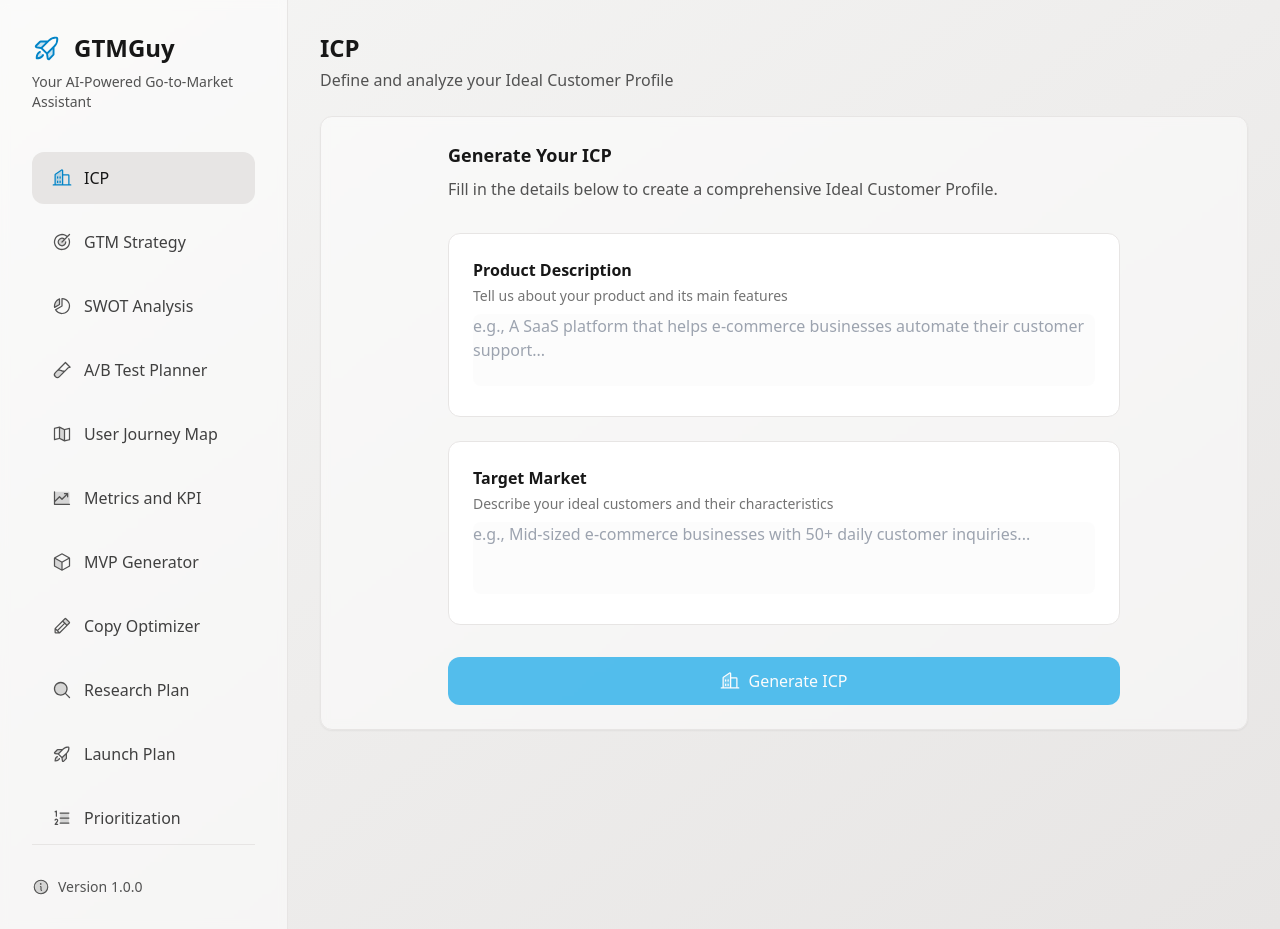
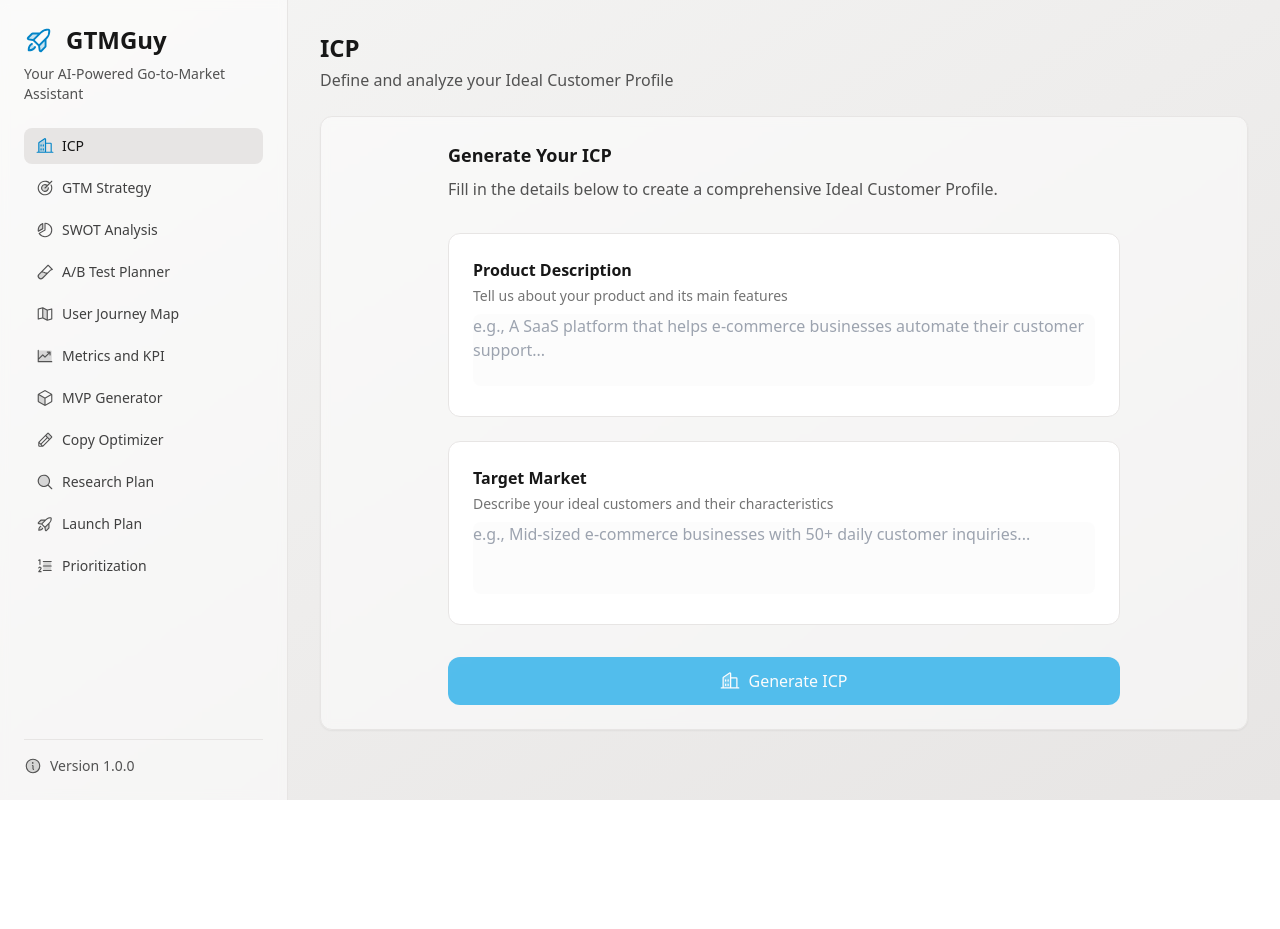
Before and after one commit to chibi-inc/gtmguy, a Nuxt app: page / in a window 1280 px wide. After the commit the page ends 800 px from the top, so only its background shows below. Built offline with nearby package versions, Linux system fonts and the light colour scheme.

Commit message:
ui made kawaiier

```diff
--- a/pages/index.vue
+++ b/pages/index.vue
@@ -1,45 +1,56 @@
 <template>
   <div class="flex min-h-screen bg-gradient-to-br from-stone-100 to-stone-200">
-    <!-- Sidebar -->
-    <aside class="w-72 p-8 border-r border-stone-200 bg-white/50 backdrop-blur-sm">
-      <div class="mb-10">
+    <!-- Fixed Sidebar -->
+    <aside class="fixed inset-y-0 left-0 w-72 bg-white/50 backdrop-blur-sm border-r border-stone-200">
+      <div class="flex flex-col h-full p-6">
+        <!-- Header -->
+        <div class="mb-6">
           <div class="flex items-center gap-3 mb-2">
             <Icon name="ph:rocket-launch-duotone" class="text-3xl text-sky-600" />
             <h1 class="text-2xl font-bold text-neutral-900">GTMGuy</h1>
           </div>
           <p class="text-sm text-neutral-600">Your AI-Powered Go-to-Market Assistant</p>
         </div>
-      <nav>
-        <ul class="space-y-3">
+
+        <!-- Navigation -->
+        <nav class="flex-1">
+          <ul class="grid grid-cols-1 gap-1.5">
             <li v-for="(item, index) in menuItems" :key="index">
               <button
                 :class="getMenuItemClasses(index)"
                 @click="activeItem = index"
               >
-              <Icon :name="item.icon" class="text-xl" :class="activeItem === index ? 'text-sky-600' : 'text-neutral-600'" />
-              {{ item.label }}
+                <Icon
+                  :name="item.icon"
+                  class="text-lg shrink-0"
+                  :class="activeItem === index ? 'text-sky-600' : 'text-neutral-600'"
+                />
+                <span class="truncate">{{ item.label }}</span>
               </button>
             </li>
           </ul>
         </nav>
 
         <!-- Footer -->
-      <div class="mt-auto pt-8 border-t border-stone-200 mt-8">
+        <div class="pt-4 border-t border-stone-200">
           <div class="flex items-center gap-2 text-sm text-neutral-600">
             <Icon name="ph:info-duotone" class="text-lg" />
             <span>Version 1.0.0</span>
           </div>
         </div>
+      </div>
     </aside>
 
     <!-- Main Content Area -->
-    <main class="flex-1 p-8">
+    <main class="flex-1 ml-72">
+      <div class="max-w-6xl mx-auto p-8">
         <div class="mb-6">
           <h2 class="text-2xl font-bold text-neutral-900">{{ menuItems[activeItem].label }}</h2>
           <p class="text-neutral-600 mt-1">{{ getDescription(activeItem) }}</p>
         </div>
         <div class="rounded-xl border border-stone-200 bg-white/50 backdrop-blur-sm p-6 shadow-sm">
           <component :is="currentComponent" />
+        </div>
       </div>
     </main>
   </div>
@@ -78,7 +89,7 @@ const menuItems = [
 const currentComponent = computed(() => menuItems[activeItem.value].component)
 
 const getMenuItemClasses = (index) => ({
-  'w-full text-left px-5 py-3.5 rounded-xl text-neutral-700 hover:bg-stone-200 transition-all duration-200 flex items-center gap-3': true,
+  'w-full text-left px-3 py-2 rounded-lg text-neutral-700 hover:bg-stone-200 transition-all duration-200 flex items-center gap-2 text-sm': true,
   'text-neutral-900 bg-stone-200 font-medium': activeItem.value === index
 })
 
@@ -99,3 +110,23 @@ const getDescription = (index) => {
   return descriptions[index]
 }
 </script>
+
+<style>
+/* Optional: Add custom scrollbar styling */
+::-webkit-scrollbar {
+  width: 8px;
+}
+
+::-webkit-scrollbar-track {
+  background: transparent;
+}
+
+::-webkit-scrollbar-thumb {
+  background-color: rgba(0, 0, 0, 0.1);
+  border-radius: 20px;
+}
+
+::-webkit-scrollbar-thumb:hover {
+  background-color: rgba(0, 0, 0, 0.2);
+}
+</style>
```
Lines whose indentation alone changed are shown as unchanged.
